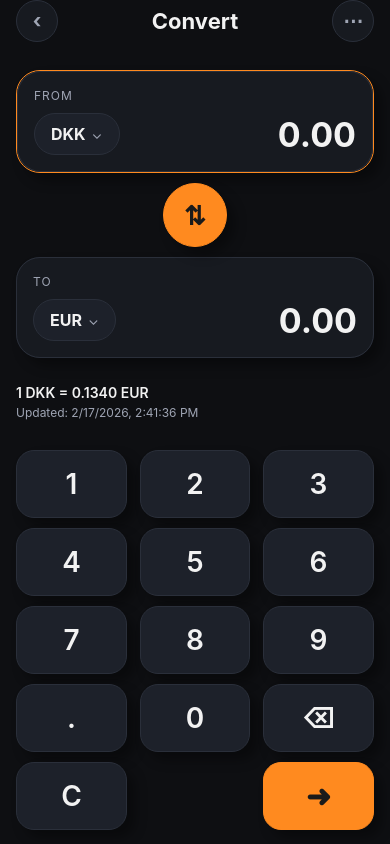
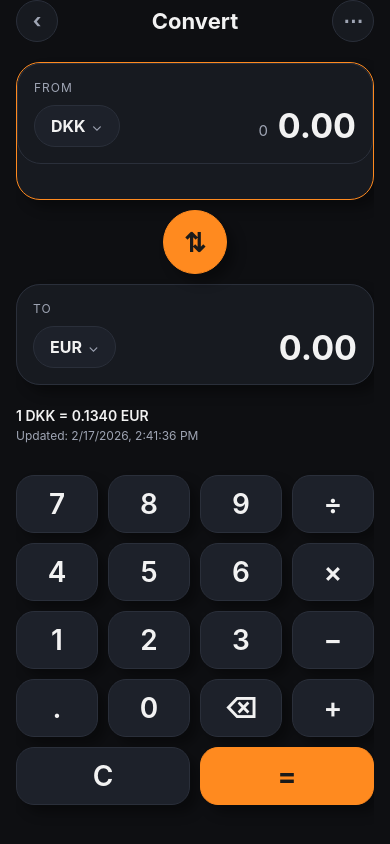
Before and after one commit to quentincrum/latune, a React Native app: screen / in a window 390 px wide. Built offline with nearby package versions, Linux system fonts and the light colour scheme.

Commit message:
Add basic calculator expression support to converter UI

```diff
--- a/src/components/AmountRow.tsx
+++ b/src/components/AmountRow.tsx
@@ -7,23 +7,55 @@ type AmountRowProps = {
   label: 'From' | 'To';
   currencyCode: string;
   amount: string;
+  expression?: string;
+  calcError?: string | null;
+  expanded?: boolean;
   active?: boolean;
   onCurrencyPress: () => void;
 };
 
-export const AmountRow = ({ label, currencyCode, amount, active, onCurrencyPress }: AmountRowProps) => {
+export const AmountRow = ({
+  label,
+  currencyCode,
+  amount,
+  expression,
+  calcError,
+  expanded,
+  active,
+  onCurrencyPress,
+}: AmountRowProps) => {
+  const showCalculatorLayout = Boolean(expression);
+
   return (
-    <NeumorphicCard active={active} style={styles.card}>
+    <NeumorphicCard active={active} style={[styles.card, expanded && styles.expandedCard]}>
       <Text style={styles.label}>{label}</Text>
-      <View style={styles.row}>
+      <View style={[styles.row, showCalculatorLayout && styles.rowTopAligned]}>
         <CurrencyPill
           code={currencyCode}
           onPress={onCurrencyPress}
           accessibilityLabel={`Select ${label.toLowerCase()} currency`}
         />
-        <Text numberOfLines={1} adjustsFontSizeToFit style={styles.amount}>
-          {amount}
-        </Text>
+        <View style={styles.amountWrap}>
+          {showCalculatorLayout ? (
+            <View style={styles.calcLine}>
+              <Text numberOfLines={1} style={[styles.expression, calcError ? styles.expressionError : null]}>
+                {expression}
+              </Text>
+              <Text numberOfLines={1} adjustsFontSizeToFit style={styles.amount}>
+                {amount}
+              </Text>
+            </View>
+          ) : (
+            <Text numberOfLines={1} adjustsFontSizeToFit style={styles.amount}>
+              {amount}
+            </Text>
+          )}
+          {calcError ? (
+            <Text numberOfLines={1} style={styles.inlineError}>
+              {calcError}
+            </Text>
+          ) : null}
+        </View>
       </View>
     </NeumorphicCard>
   );
@@ -32,6 +64,9 @@ export const AmountRow = ({ label, currencyCode, amount, active, onCurrencyPress
 const styles = StyleSheet.create({
   card: {
     marginBottom: theme.spacing.md,
+  },
+  expandedCard: {
+    minHeight: 138,
   },
   label: {
     color: theme.colors.textSecondary,
@@ -46,11 +81,40 @@ const styles = StyleSheet.create({
     justifyContent: 'space-between',
     gap: theme.spacing.md,
   },
+  rowTopAligned: {
+    alignItems: 'flex-start',
+  },
+  amountWrap: {
+    flex: 1,
+    alignItems: 'flex-end',
+  },
+  calcLine: {
+    flexDirection: 'row',
+    width: '100%',
+    alignItems: 'flex-end',
+    justifyContent: 'flex-end',
+    gap: theme.spacing.sm,
+  },
+  expression: {
+    flex: 1,
+    color: theme.colors.textSecondary,
+    fontSize: 15,
+    textAlign: 'right',
+    marginBottom: 6,
+  },
+  expressionError: {
+    color: '#D88484',
+  },
   amount: {
-    flex: 1,
+    flexShrink: 1,
     textAlign: 'right',
     color: theme.colors.textPrimary,
     fontSize: theme.text.amount,
     fontWeight: '700',
   },
+  inlineError: {
+    marginTop: 2,
+    color: '#D88484',
+    fontSize: 11,
+  },
 });
--- a/src/components/Keypad.tsx
+++ b/src/components/Keypad.tsx
@@ -1,4 +1,5 @@
-import { StyleSheet, Text, View } from 'react-native';
+import { useMemo } from 'react';
+import { StyleSheet, useWindowDimensions, View } from 'react-native';
 import { NeumorphicButton } from './NeumorphicButton';
 import { theme } from '../theme/theme';
 
@@ -6,34 +7,58 @@ type KeypadProps = {
   onInput: (key: string) => void;
   onClear: () => void;
   onBackspace: () => void;
-  onConfirm: () => void;
+  onEquals: () => void;
 };
 
-const KEYS = ['1', '2', '3', '4', '5', '6', '7', '8', '9', '.', '0'];
+const ROWS = [
+  ['7', '8', '9', '÷'],
+  ['4', '5', '6', '×'],
+  ['1', '2', '3', '−'],
+  ['.', '0', '⌫', '+'],
+] as const;
 
-export const Keypad = ({ onInput, onClear, onBackspace, onConfirm }: KeypadProps) => {
+export const Keypad = ({ onInput, onClear, onBackspace, onEquals }: KeypadProps) => {
+  const { height } = useWindowDimensions();
+  const compact = height < 760;
+
+  const buttonStyles = useMemo(
+    () => [styles.key, compact ? styles.keyCompact : null],
+    [compact],
+  );
+
   return (
     <View style={styles.wrapper}>
-      <View style={styles.grid}>
-        {KEYS.map((key) => (
-          <NeumorphicButton
-            key={key}
-            label={key}
-            onPress={() => onInput(key)}
-            accessibilityLabel={`Input ${key}`}
-            style={styles.key}
-          />
-        ))}
+      {ROWS.map((row, rowIndex) => (
+        <View key={`row-${rowIndex}`} style={styles.row}>
+          {row.map((key) => {
+            const isBackspace = key === '⌫';
+            return (
+              <NeumorphicButton
+                key={key}
+                label={key}
+                onPress={() => (isBackspace ? onBackspace() : onInput(key))}
+                accessibilityLabel={isBackspace ? 'Backspace' : `Input ${key}`}
+                style={buttonStyles}
+              />
+            );
+          })}
+        </View>
+      ))}
+
+      <View style={styles.row}>
         <NeumorphicButton
-          label="⌫"
-          onPress={onBackspace}
-          accessibilityLabel="Backspace"
-          style={styles.key}
+          label="C"
+          onPress={onClear}
+          accessibilityLabel="Clear expression"
+          style={[styles.wideKey, compact ? styles.keyCompact : null]}
         />
-        <NeumorphicButton label="C" onPress={onClear} accessibilityLabel="Clear amount" style={styles.key} />
-        <NeumorphicButton onPress={onConfirm} primary accessibilityLabel="Confirm amount" style={styles.key}>
-          <Text style={styles.confirmIcon}>➜</Text>
-        </NeumorphicButton>
+        <NeumorphicButton
+          label="="
+          onPress={onEquals}
+          primary
+          accessibilityLabel="Evaluate expression"
+          style={[styles.wideKey, compact ? styles.keyCompact : null]}
+        />
       </View>
     </View>
   );
@@ -41,20 +66,22 @@ export const Keypad = ({ onInput, onClear, onBackspace, onConfirm }: KeypadProps
 
 const styles = StyleSheet.create({
   wrapper: {
-    marginTop: theme.spacing.lg,
+    marginTop: theme.spacing.md,
+    gap: theme.spacing.sm,
   },
-  grid: {
+  row: {
     flexDirection: 'row',
-    flexWrap: 'wrap',
     gap: theme.spacing.sm,
-    justifyContent: 'space-between',
   },
   key: {
-    width: '31%',
+    flex: 1,
+    minHeight: 58,
   },
-  confirmIcon: {
-    color: '#1A1A1A',
-    fontSize: 30,
-    fontWeight: '700',
+  keyCompact: {
+    minHeight: 52,
+  },
+  wideKey: {
+    flex: 1,
+    minHeight: 58,
   },
 });
--- a/src/screens/ConvertScreen.tsx
+++ b/src/screens/ConvertScreen.tsx
@@ -1,5 +1,5 @@
 import { useEffect, useMemo, useState } from 'react';
-import { Pressable, StyleSheet, Text, View } from 'react-native';
+import { Pressable, ScrollView, StyleSheet, Text, View } from 'react-native';
 import { useSafeAreaInsets } from 'react-native-safe-area-context';
 import { AmountRow } from '../components/AmountRow';
 import { Keypad } from '../components/Keypad';
@@ -8,6 +8,12 @@ import { convertWithPair, DEFAULT_RATE_DKK_TO_EUR, fetchLatestRate } from '../se
 import { theme } from '../theme/theme';
 import { Currency } from '../types/currency';
 import { formatAmount, nowTimestamp } from '../utils/format';
+import {
+  evaluateExpression,
+  formatExpressionValue,
+  getLastNumberSegment,
+  isCalculatorOperator,
+} from '../utils/calc';
 import { CurrencyPickerModal } from './CurrencyPickerModal';
 
 const CURRENCIES: Currency[] = [
@@ -21,10 +27,25 @@ const CURRENCIES: Currency[] = [
 
 type PickerTarget = 'from' | 'to' | null;
 
+const MINUS = '−';
+
+const formatForDisplay = (value: number) => formatExpressionValue(value).replace('-', MINUS);
+
+const endsWithOperator = (value: string) => {
+  if (!value) {
+    return false;
+  }
+
+  const last = value[value.length - 1];
+  return isCalculatorOperator(last);
+};
+
 export const ConvertScreen = () => {
   const [fromCurrency, setFromCurrency] = useState('DKK');
   const [toCurrency, setToCurrency] = useState('EUR');
-  const [rawInput, setRawInput] = useState('0');
+  const [expression, setExpression] = useState('0');
+  const [lastValidValue, setLastValidValue] = useState(0);
+  const [calcError, setCalcError] = useState<string | null>(null);
   const [rateDKKToEUR, setRateDKKToEUR] = useState(DEFAULT_RATE_DKK_TO_EUR);
   const [lastUpdated, setLastUpdated] = useState(nowTimestamp());
   const [rateError, setRateError] = useState<string | null>(null);
@@ -60,15 +81,116 @@ export const ConvertScreen = () => {
     };
   }, []);
 
-  const inputAmount = useMemo(() => {
-    const parsed = Number(rawInput);
-    return Number.isFinite(parsed) ? parsed : 0;
-  }, [rawInput]);
+  useEffect(() => {
+    const evaluated = evaluateExpression(expression);
+    if (evaluated === null) {
+      setCalcError('Invalid expression');
+      return;
+    }
+
+    setLastValidValue(evaluated);
+    setCalcError(null);
+  }, [expression]);
+
+  const appendToken = (token: string) => {
+    setExpression((current) => {
+      let next = current;
+
+      if (/^\d$/.test(token)) {
+        if (current === '0') {
+          next = token;
+        } else if (current === `${MINUS}0` && token !== '0') {
+          next = `${MINUS}${token}`;
+        } else {
+          next = `${current}${token}`;
+        }
+
+        return next;
+      }
+
+      if (token === '.') {
+        if (current === '0') {
+          next = '0.';
+          return next;
+        }
+
+        if (current === MINUS) {
+          next = `${MINUS}0.`;
+          return next;
+        }
+
+        if (endsWithOperator(current)) {
+          next = `${current}0.`;
+          return next;
+        }
+
+        const lastSegment = getLastNumberSegment(current);
+        if (lastSegment.includes('.')) {
+          return current;
+        }
+
+        next = `${current}.`;
+        return next;
+      }
+
+      if (isCalculatorOperator(token)) {
+        if (current === '0' && token === MINUS) {
+          next = MINUS;
+          return next;
+        }
+
+        if (current === MINUS) {
+          return current;
+        }
+
+        if (endsWithOperator(current)) {
+          const lastChar = current[current.length - 1];
+          if (token === MINUS && lastChar !== MINUS) {
+            next = `${current}${token}`;
+            return next;
+          }
+
+          next = `${current.slice(0, -1)}${token}`;
+          return next;
+        }
+
+        next = `${current}${token}`;
+      }
+
+      return next;
+    });
+  };
+
+  const handleBackspace = () => {
+    setExpression((current) => {
+      const next = current.length <= 1 ? '0' : current.slice(0, -1);
+      return next === MINUS || next === '' ? '0' : next;
+    });
+  };
+
+  const handleClear = () => {
+    setExpression('0');
+    setLastValidValue(0);
+    setCalcError(null);
+  };
+
+  const handleEquals = () => {
+    const evaluated = evaluateExpression(expression);
+    if (evaluated === null) {
+      setCalcError('Invalid expression');
+      return;
+    }
+
+    const displayValue = formatForDisplay(evaluated);
+    setExpression(displayValue);
+    setLastValidValue(evaluated);
+    setCalcError(null);
+  };
 
   const convertedAmount = useMemo(() => {
-    const value = convertWithPair(inputAmount, fromCurrency, toCurrency, rateDKKToEUR);
+    const value = convertWithPair(lastValidValue, fromCurrency, toCurrency, rateDKKToEUR);
     return formatAmount(value);
-  }, [fromCurrency, inputAmount, rateDKKToEUR, toCurrency]);
+  }, [fromCurrency, lastValidValue, rateDKKToEUR, toCurrency]);
 
   const rateText = useMemo(() => {
     if (fromCurrency === toCurrency) {
@@ -85,36 +207,6 @@ export const ConvertScreen = () => {
 
     return `1 ${fromCurrency} = ${rateDKKToEUR.toFixed(4)} ${toCurrency}`;
   }, [fromCurrency, rateDKKToEUR, toCurrency]);
-
-  const appendKey = (key: string) => {
-    setRawInput((current) => {
-      if (key === '.') {
-        if (current.includes('.')) {
-          return current;
-        }
-        return `${current}.`;
-      }
-
-      if (current === '0') {
-        return key;
-      }
-
-      return `${current}${key}`;
-    });
-  };
-
-  const handleBackspace = () => {
-    setRawInput((current) => {
-      if (current.length <= 1) {
-        return '0';
-      }
-      return current.slice(0, -1);
-    });
-  };
-
-  const handleClear = () => {
-    setRawInput('0');
-  };
 
   const openPicker = (target: Exclude<PickerTarget, null>) => {
     setPickerTarget(target);
@@ -140,18 +232,12 @@ export const ConvertScreen = () => {
     setToCurrency(fromCurrency);
   };
 
-  const confirmInput = () => {
-    setRawInput((current) => {
-      const numericValue = Number(current);
-      if (!Number.isFinite(numericValue)) {
-        return '0';
-      }
-      return String(numericValue);
-    });
-  };
-
   return (
     <View style={[styles.screen, { paddingTop: insets.top }]}>
+      <ScrollView
+        contentContainerStyle={[styles.content, { paddingBottom: theme.spacing.md + insets.bottom }]}
+        showsVerticalScrollIndicator={false}
+      >
         <View style={styles.topBar}>
           <Pressable accessibilityRole="button" accessibilityLabel="Back" style={styles.circleBtn}>
             <Text style={styles.circleText}>‹</Text>
@@ -165,7 +251,10 @@ export const ConvertScreen = () => {
         <AmountRow
           label="From"
           currencyCode={fromCurrency}
-        amount={formatAmount(inputAmount)}
+          amount={formatAmount(lastValidValue)}
+          expression={expression}
+          calcError={calcError}
+          expanded
           onCurrencyPress={() => openPicker('from')}
           active
         />
@@ -194,7 +283,15 @@ export const ConvertScreen = () => {
           {rateError ? <Text style={styles.errorText}>{rateError}</Text> : null}
         </View>
 
-      <Keypad onInput={appendKey} onBackspace={handleBackspace} onClear={handleClear} onConfirm={confirmInput} />
+        <View style={styles.keypadWrap}>
+          <Keypad
+            onInput={appendToken}
+            onBackspace={handleBackspace}
+            onClear={handleClear}
+            onEquals={handleEquals}
+          />
+        </View>
+      </ScrollView>
 
       <CurrencyPickerModal
         visible={pickerVisible}
@@ -212,12 +309,14 @@ const styles = StyleSheet.create({
   screen: {
     flex: 1,
     paddingHorizontal: theme.spacing.md,
-    paddingBottom: theme.spacing.md,
     backgroundColor: theme.colors.background,
+  },
+  content: {
+    flexGrow: 1,
   },
   topBar: {
     marginTop: 0,
-    marginBottom: theme.spacing.xl,
+    marginBottom: theme.spacing.lg,
     flexDirection: 'row',
     alignItems: 'center',
     justifyContent: 'space-between',
@@ -260,8 +359,8 @@ const styles = StyleSheet.create({
     fontWeight: '800',
   },
   rateWrap: {
-    marginTop: theme.spacing.sm,
-    marginBottom: theme.spacing.sm,
+    marginTop: theme.spacing.xs,
+    marginBottom: theme.spacing.xs,
     gap: 4,
   },
   rateText: {
@@ -277,4 +376,7 @@ const styles = StyleSheet.create({
     color: theme.colors.accent,
     fontSize: 12,
   },
+  keypadWrap: {
+    marginTop: theme.spacing.sm,
+  },
 });
--- /dev/null
+++ b/src/utils/calc.ts
@@ -0,0 +1,234 @@
+const UI_MINUS = '−';
+const UI_MULTIPLY = '×';
+const UI_DIVIDE = '÷';
+
+type OperatorToken = '+' | '-' | '*' | '/';
+type UnaryOperatorToken = 'u-';
+type Token = number | OperatorToken;
+type RpnToken = number | OperatorToken | UnaryOperatorToken;
+
+const precedence: Record<OperatorToken | UnaryOperatorToken, number> = {
+  '+': 1,
+  '-': 1,
+  '*': 2,
+  '/': 2,
+  'u-': 3,
+};
+
+const isRightAssociative = (token: OperatorToken | UnaryOperatorToken) => token === 'u-';
+const isOperator = (token: string) => token === '+' || token === '-' || token === '*' || token === '/';
+
+const normalizeExpression = (expression: string) =>
+  expression
+    .replaceAll(UI_MINUS, '-')
+    .replaceAll(UI_MULTIPLY, '*')
+    .replaceAll(UI_DIVIDE, '/')
+    .replace(/\s+/g, '');
+
+const tokenize = (expression: string): Token[] | null => {
+  if (!expression) {
+    return null;
+  }
+
+  const normalized = normalizeExpression(expression);
+  const tokens: Token[] = [];
+
+  let index = 0;
+  while (index < normalized.length) {
+    const char = normalized[index];
+
+    if (isOperator(char)) {
+      tokens.push(char as OperatorToken);
+      index += 1;
+      continue;
+    }
+
+    if (char === '.' || /\d/.test(char)) {
+      let rawNumber = '';
+      let dotCount = 0;
+
+      while (index < normalized.length) {
+        const numberChar = normalized[index];
+
+        if (numberChar === '.') {
+          dotCount += 1;
+          if (dotCount > 1) {
+            return null;
+          }
+          rawNumber += numberChar;
+          index += 1;
+          continue;
+        }
+
+        if (/\d/.test(numberChar)) {
+          rawNumber += numberChar;
+          index += 1;
+          continue;
+        }
+
+        break;
+      }
+
+      if (rawNumber === '.') {
+        return null;
+      }
+
+      const parsed = Number(rawNumber);
+      if (!Number.isFinite(parsed)) {
+        return null;
+      }
+
+      tokens.push(parsed);
+      continue;
+    }
+
+    return null;
+  }
+
+  return tokens;
+};
+
+const toRpn = (tokens: Token[]): RpnToken[] | null => {
+  const output: RpnToken[] = [];
+  const stack: (OperatorToken | UnaryOperatorToken)[] = [];
+
+  let prevToken: RpnToken | null = null;
+
+  for (const token of tokens) {
+    if (typeof token === 'number') {
+      output.push(token);
+      prevToken = token;
+      continue;
+    }
+
+    let currentOperator: OperatorToken | UnaryOperatorToken = token;
+    if (token === '-' && (prevToken === null || typeof prevToken !== 'number')) {
+      currentOperator = 'u-';
+    }
+
+    while (stack.length > 0) {
+      const top = stack[stack.length - 1];
+      const higherPrecedence = precedence[top] > precedence[currentOperator];
+      const equalPrecedence = precedence[top] === precedence[currentOperator];
+
+      if (higherPrecedence || (equalPrecedence && !isRightAssociative(currentOperator))) {
+        output.push(stack.pop() as OperatorToken | UnaryOperatorToken);
+      } else {
+        break;
+      }
+    }
+
+    stack.push(currentOperator);
+    prevToken = currentOperator;
+  }
+
+  while (stack.length > 0) {
+    output.push(stack.pop() as OperatorToken | UnaryOperatorToken);
+  }
+
+  return output;
+};
+
+const evaluateRpn = (tokens: RpnToken[]): number | null => {
+  const stack: number[] = [];
+
+  for (const token of tokens) {
+    if (typeof token === 'number') {
+      stack.push(token);
+      continue;
+    }
+
+    if (token === 'u-') {
+      const value = stack.pop();
+      if (value === undefined) {
+        return null;
+      }
+      stack.push(-value);
+      continue;
+    }
+
+    const right = stack.pop();
+    const left = stack.pop();
+
+    if (left === undefined || right === undefined) {
+      return null;
+    }
+
+    let result: number;
+    switch (token) {
+      case '+':
+        result = left + right;
+        break;
+      case '-':
+        result = left - right;
+        break;
+      case '*':
+        result = left * right;
+        break;
+      case '/':
+        if (right === 0) {
+          return null;
+        }
+        result = left / right;
+        break;
+      default:
+        return null;
+    }
+
+    if (!Number.isFinite(result)) {
+      return null;
+    }
+
+    stack.push(result);
+  }
+
+  if (stack.length !== 1) {
+    return null;
+  }
+
+  return stack[0];
+};
+
+export const evaluateExpression = (expression: string): number | null => {
+  const tokens = tokenize(expression);
+  if (!tokens) {
+    return null;
+  }
+
+  const rpn = toRpn(tokens);
+  if (!rpn) {
+    return null;
+  }
+
+  return evaluateRpn(rpn);
+};
+
+export const isCalculatorOperator = (token: string) =>
+  token === '+' || token === UI_MINUS || token === UI_MULTIPLY || token === UI_DIVIDE;
+
+export const getLastNumberSegment = (expression: string) => {
+  const normalized = normalizeExpression(expression);
+  const operators = ['+', '-', '*', '/'];
+
+  for (let i = normalized.length - 1; i >= 0; i -= 1) {
+    if (operators.includes(normalized[i])) {
+      return normalized.slice(i + 1);
+    }
+  }
+
+  return normalized;
+};
+
+export const formatExpressionValue = (value: number) => {
+  if (!Number.isFinite(value)) {
+    return '0';
+  }
+
+  if (Object.is(value, -0)) {
+    return '0';
+  }
+
+  const fixed = value.toFixed(10);
+  const trimmed = fixed.replace(/\.0+$/, '').replace(/(\.\d*?)0+$/, '$1');
+  return trimmed === '' ? '0' : trimmed;
+};
```
Lines whose indentation alone changed are shown as unchanged.
